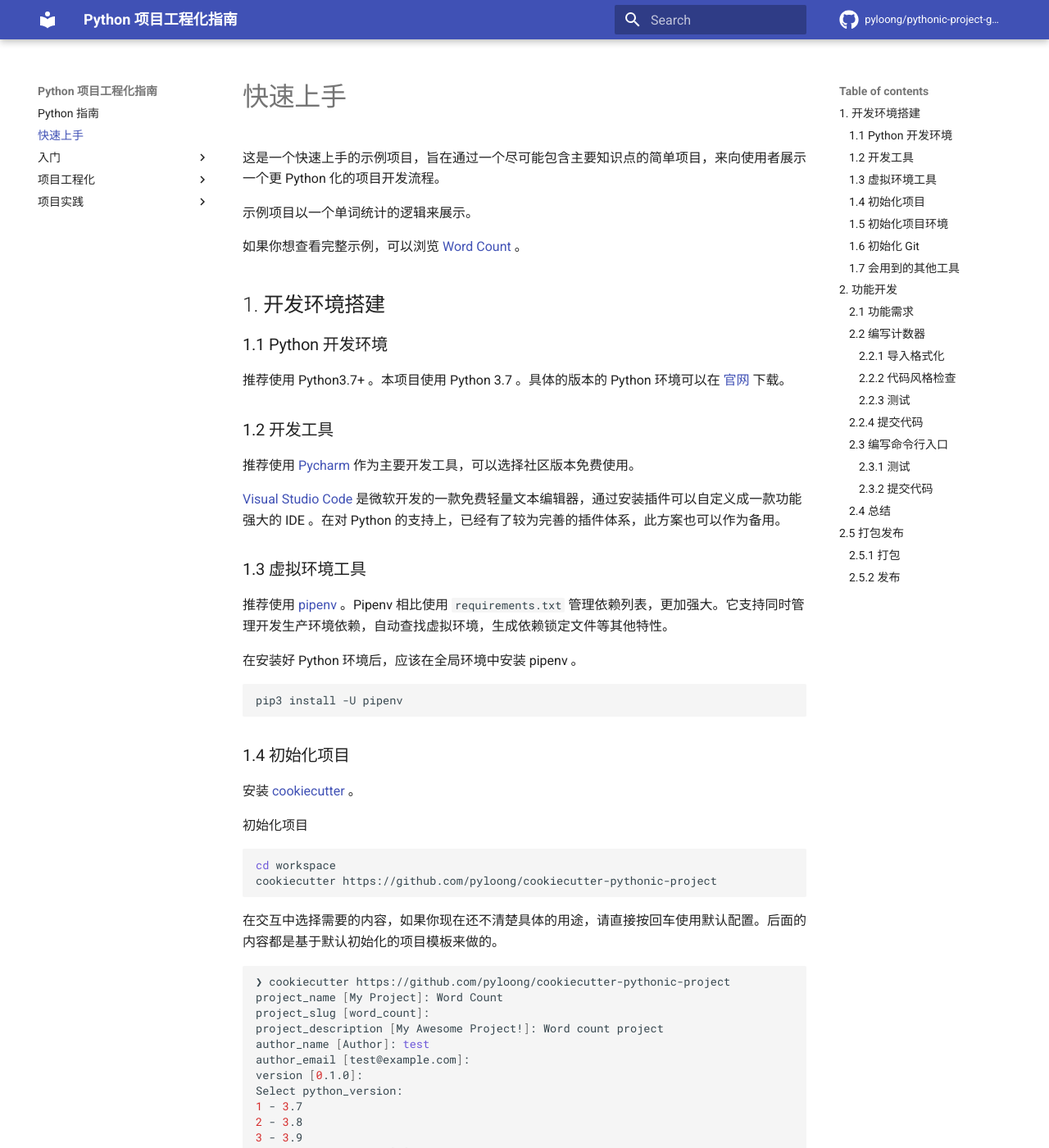
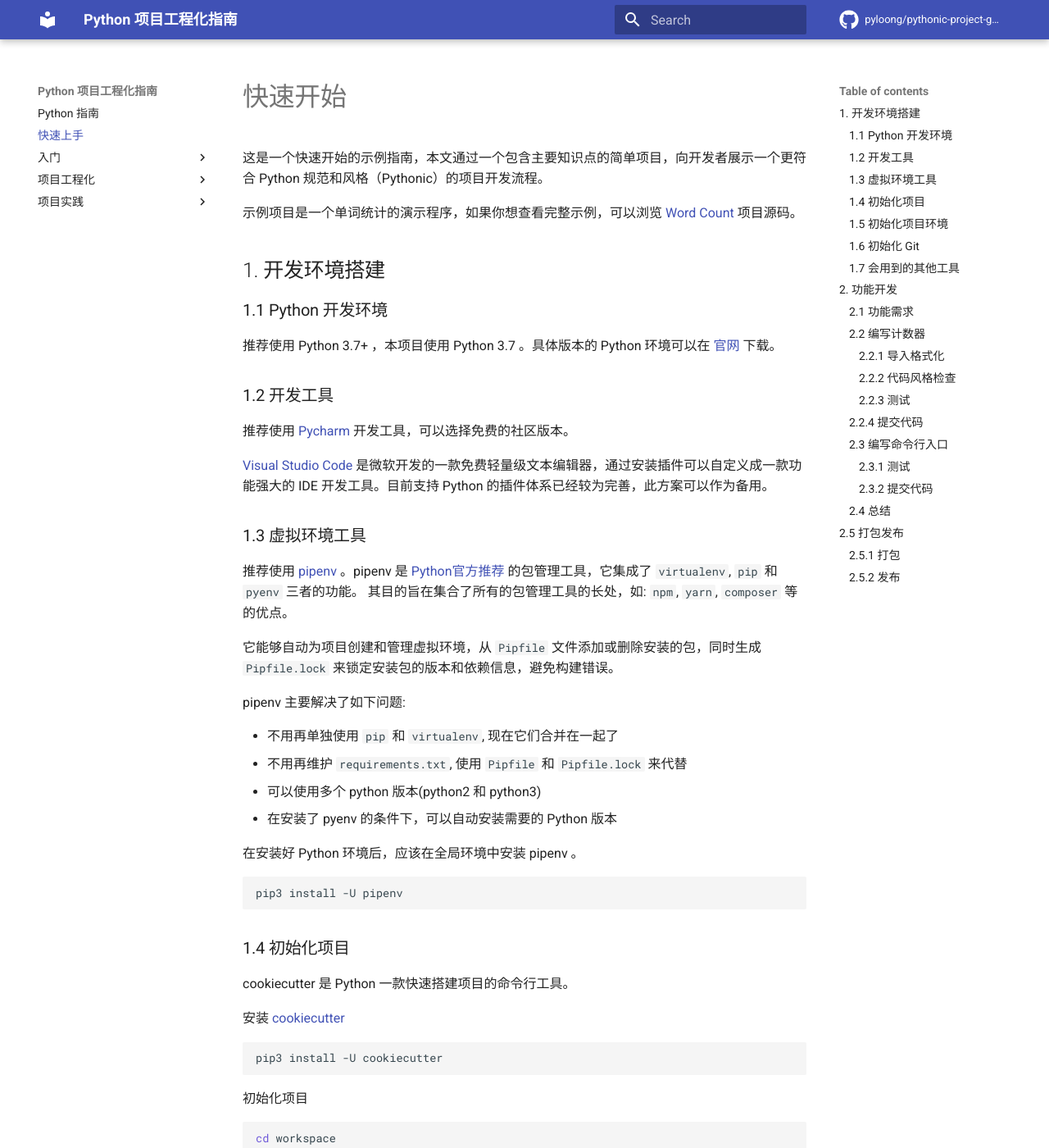
Before and after one commit to pyloong/pythonic-project-guidelines, an MkDocs documentation site: the page built from docs/quick_start.md, in a window 1280 px wide and 1400 px high. Shown: the whole window at 82% size. Built offline with MkDocs 1.6.1 and Material for MkDocs 9.7.7, drawn with Linux system fonts in a browser that asks for light colours; comment, search, counter and statistics services are not loaded; some of the changed text lies outside the part shown.

Commit message:
fix(quick_start): 调整语言措辞

````diff
--- a/docs/quick_start.md
+++ b/docs/quick_start.md
@@ -1,26 +1,34 @@
-# 快速上手
+# 快速开始
 
-这是一个快速上手的示例项目，旨在通过一个尽可能包含主要知识点的简单项目，来向使用者展示一个更 Python 化的项目开发流程。
+这是一个快速开始的示例指南，本文通过一个包含主要知识点的简单项目，向开发者展示一个更符合 Python 规范和风格（Pythonic）的项目开发流程。
 
-示例项目以一个单词统计的逻辑来展示。
-
-如果你想查看完整示例，可以浏览 [Word Count](https://github.com/pyloong/pythonic-project-samples/tree/feature/word_count) 。
+示例项目是一个单词统计的演示程序，如果你想查看完整示例，可以浏览 [Word Count](https://github.com/pyloong/pythonic-project-samples/tree/feature/word_count) 项目源码。
 
 ## 1. 开发环境搭建
 
 ### 1.1 Python 开发环境
 
-推荐使用 Python3.7+ 。本项目使用 Python 3.7 。具体的版本的 Python 环境可以在 [官网](https://www.python.org/downloads/) 下载。
+推荐使用 Python 3.7+ ，本项目使用 Python 3.7 。具体版本的 Python 环境可以在 [官网](https://www.python.org/downloads/) 下载。
 
 ### 1.2 开发工具
 
-推荐使用 [Pycharm](https://www.jetbrains.com/pycharm/) 作为主要开发工具，可以选择社区版本免费使用。
+推荐使用 [Pycharm](https://www.jetbrains.com/pycharm/) 开发工具，可以选择免费的社区版本。
 
-[Visual Studio Code](https://code.visualstudio.com/) 是微软开发的一款免费轻量文本编辑器，通过安装插件可以自定义成一款功能强大的 IDE 。在对 Python 的支持上，已经有了较为完善的插件体系，此方案也可以作为备用。
+[Visual Studio Code](https://code.visualstudio.com/) 是微软开发的一款免费轻量级文本编辑器，通过安装插件可以自定义成一款功能强大的 IDE 开发工具。目前支持 Python 的插件体系已经较为完善，此方案可以作为备用。
 
 ### 1.3 虚拟环境工具
 
-推荐使用 [pipenv](https://pipenv.pypa.io/en/latest/) 。Pipenv 相比使用 `requirements.txt` 管理依赖列表，更加强大。它支持同时管理开发生产环境依赖，自动查找虚拟环境，生成依赖锁定文件等其他特性。
+推荐使用 [pipenv](https://pipenv.pypa.io/en/latest/) 。pipenv 是 [Python官方推荐](https://packaging.python.org/tutorials/managing-dependencies/#managing-dependencies) 的包管理工具，它集成了 `virtualenv`, `pip` 和 `pyenv` 三者的功能。
+其目的旨在集合了所有的包管理工具的长处，如: `npm`, `yarn`, `composer` 等的优点。
+
+它能够自动为项目创建和管理虚拟环境，从 `Pipfile` 文件添加或删除安装的包，同时生成 `Pipfile.lock` 来锁定安装包的版本和依赖信息，避免构建错误。
+
+pipenv 主要解决了如下问题:
+
+- 不用再单独使用 `pip` 和 `virtualenv`, 现在它们合并在一起了
+- 不用再维护 `requirements.txt`, 使用 `Pipfile` 和 `Pipfile.lock` 来代替
+- 可以使用多个 python 版本(python2 和 python3)
+- 在安装了 pyenv 的条件下，可以自动安装需要的 Python 版本
 
 在安装好 Python 环境后，应该在全局环境中安装 pipenv 。
 
@@ -30,7 +38,13 @@
 
 ### 1.4 初始化项目
 
-安装 [cookiecutter](https://cookiecutter.readthedocs.io/en/1.7.2/README.html) 。
+cookiecutter 是 Python 一款快速搭建项目的命令行工具。
+
+安装 [cookiecutter](https://cookiecutter.readthedocs.io/en/1.7.2/README.html)
+
+```bash
+pip3 install -U cookiecutter
+```
 
 初始化项目
 
@@ -39,7 +53,7 @@
 cookiecutter https://github.com/pyloong/cookiecutter-pythonic-project
 ```
 
-在交互中选择需要的内容，如果你现在还不清楚具体的用途，请直接按回车使用默认配置。后面的内容都是基于默认初始化的项目模板来做的。
+运行命令后会出现下面的配置过程，如果你不清楚配置的具体用途，可以直接按回车使用默认配置，默认配置使用项目模板初始化。
 
 ```bash
 ❯ cookiecutter https://github.com/pyloong/cookiecutter-pythonic-project
@@ -70,9 +84,9 @@
 init_bootstrap [n]:
 ```
 
-如果你在使用项目模板时或者使用生成后的项目结构有任何问题和疑问，可以发起 [ISSUE](https://github.com/pyloong/cookiecutter-pythonic-project/issues) 沟通。
+如果你在使用项目模板过程中有任何问题或疑问，可以通过发起 [issues](https://github.com/pyloong/cookiecutter-pythonic-project/issues) 来反馈。
 
-生成后的项目结构如下：
+生成的项目结构如下：
 
 ```txt
 
@@ -95,7 +109,9 @@
 
 ```
 
-目录中的 `src` 下有一个项目模块，用来存放项目源代码，测试目录用来编写模块的相关测试。 `Pipfile` 包含初始依赖， `setup.cfg` 和 `setup.py` 定义了项目描述信息。 `tox.ini` 定义了自动化执行逻辑。
+在项目 `src` 下，项目模块用来存放模块的源代码， `tests` 用来编写模块的测试代码。
+
+`Pipfile` 包含项目初始依赖，`setup.cfg` 和 `setup.py` 定义了项目描述信息，`tox.ini` 定义了任务自动化执行逻辑。
 
 ### 1.5 初始化项目环境
 
@@ -105,16 +121,16 @@
 pipenv install -d
 ```
 
-初始化完成后，会生成一个 `Pipfile.lock` 的依赖锁定文件。当在生产环境中
+初始化完成后，会生成一个 `Pipfile.lock`，可以用来锁定生产环境安装包的版本和依赖信息。
 
 ### 1.6 初始化 Git
 
-推荐使用 [Git](https://git-scm.com/) 对项目进行版本管理。所以需要提前安装 Git ，并熟悉常用 Git 的概念和常用 Git 命令。
+推荐使用 [Git](https://git-scm.com/) 对项目进行版本管理。所以需要提前安装 Git ，并熟悉常用的 Git 概念和 Git 命令。
 
 ```bash
 git init
 git config user.name test
-git config user.email test.example.com
+git config user.email test@example.com
 
 # 初始化项目提交
 git add .
@@ -123,15 +139,15 @@
 
 ### 1.7 会用到的其他工具
 
-在 `Pipfile` 文件中，默认添加了一些开发环境中需要使用的工具。
+在生成的 `Pipfile` 文件中，默认添加了一些开发环境中常用的工具。
 
-- `isort`: [isort](https://pycqa.github.io/isort/) 是一个自动格式化导入的工具。
-- `pylint`: [pylint](https://www.pylint.org/) 是一个检测代码风格的工具。
-- `pytest`: [pytest](https://docs.pytest.org/en/stable/) 是一个更加易用的测试框架，兼容 `unittest`
-- `pytest-cov`: [pytest-cov](https://github.com/pytest-dev/pytest-cov)是 `pytest` 的 [Coverage](https://coverage.readthedocs.io/en/coverage-5.4/) 插件，用来显示测试覆盖率
-- `tox`: [tox](https://tox.readthedocs.io/en/latest/) 是一个做自动化的工具。
+- `isort`: [isort](https://pycqa.github.io/isort/) 是一个自动格式化导入工具
+- `pylint`: [pylint](https://www.pylint.org/) 是一个检测代码风格工具
+- `pytest`: [pytest](https://docs.pytest.org/en/stable/) 是一个更加易用的测试框架，兼容 `unittest` 测试框架
+- `pytest-cov`: [pytest-cov](https://github.com/pytest-dev/pytest-cov) 是 `pytest` 的 [Coverage](https://coverage.readthedocs.io/en/latest/) 插件，用来统计测试覆盖率
+- `tox`: [tox](https://tox.readthedocs.io/en/latest/) 是一个任务自动化工具
 
-相关功能可以阅读对应的文档。
+相关功能可以阅读对应的技术说明文档。
 
 ## 2. 功能开发
 
@@ -141,11 +157,11 @@
 pip install -e .
 ```
 
-这么做是将 `src` 下的包安装到 Python 环境中，否则无法正常导入包中的模块。
+这样做的目的是将 `src` 下的包安装到 Python 环境中，否则无法正常导入包中的模块。
 
 ### 2.1 功能需求
 
-项目提供从一个文本文件读取数据，然后以空格分割单词，统计该文件有多少个单词，并将结果写入一个文件。
+示例项目提供一个从文本文件读取数据，以空格分割单词，统计该文件中的单词数量，并将结果写入到目标文件中。
 
 ### 2.2 编写计数器
 
@@ -217,27 +233,27 @@
 
 #### 2.2.2 代码风格检查
 
-在项目根目录运行 [pylint](https://www.pylint.org/) 检查代码是否规范，是否符合 `PEP8`
+在项目根目录运行 [pylint](https://www.pylint.org/) 检查代码是否规范，是否符合 [PEP8](https://www.python.org/dev/peps/pep-0008/) 标准。
 
 ```bash
 pylint tests src
 ```
 
-此操作会列出代码中不符合规范的部分，并以对应的规范名称显示。可以在[这里](https://pylint.readthedocs.io/en/latest/technical_reference/features.html) 找到所有规则。
+此操作会列出代码中不符合规范的部分，并显示对应的规范名称。可以在 [这里](https://pylint.readthedocs.io/en/latest/technical_reference/features.html) 找到所有规则。
 
-在修改后记得再次运行 `isort` 格式化倒包，直到两个命令都没有异常输出为止。
+在完成修改后再次运行两个命令，直到都没有异常输出为止。
 
 #### 2.2.3 测试
 
-> 如果你使用的是 Pycharm 开发，可以通过点击  `File` --> `Settings` --> `Tools` --> `Python Integrated Tools` --> `Testing` --> `Default runner` 选择测试框架。推荐使用 pytest
+> 如果你使用的是 Pycharm 开发，可以通过点击  `File` --> `Settings` --> `Tools` --> `Python Integrated Tools` --> `Testing` --> `Default runner` 选择测试框架，推荐使用 `pytest`。
 
-为了方便使用 `mock` 安装 `pytest-mock` 模块，可以在 `pytest` 的 `fixture` 特性上使用 `mock`。
+为了方便使用 `mock` 可以安装 `pytest-mock` 模块，可以在 `pytest` 的 `fixture` 特性上使用 `mock`。
 
 ```bash
 pipenv install -d pytest-mock
 ```
 
-增加测试配置，在 `tests/conftest.py` 中加入：
+添加测试配置，在 `tests/conftest.py` 中加入：
 
 ```python
 """Test config"""
@@ -256,9 +272,9 @@
 
 ```
 
-在 `tests/` 下增加和 `src/word_count` 结构相同的文件，并在文件名钱增加 `test_` 前缀。
+在 `tests/` 下添加与 `src/word_count` 目录中文件名相同的文件，并在文件名前添加 `test_` 前缀。
 
-增加 `tests/test_counter.py` 文件：
+添加文件 `tests/test_counter.py`：
 
 ```python
 """Test counter"""
@@ -325,7 +341,7 @@
 
 ### 2.3 编写命令行入口
 
-在 `src/word_count/` 下，创建 `cmdline.py` 加入如下内容：
+在 `src/word_count/` 目录下，创建 `cmdline.py` 文件，加入如下内容：
 
 ```python
 """Cmdline"""
@@ -410,7 +426,7 @@
 
 ```
 
-运行 `pytest` ，让测试正确运行。
+运行 `pytest`，让测试正确运行。
 
 运行 `isort` 和 `pylint` 格式化代码并检查代码风格。
 
@@ -423,15 +439,15 @@
 
 ### 2.4 总结
 
-至此，我们开发了。而且开发过程中遵循了 “开发功能单元” ==> “代码风格检查” ==> “单元测试” 的流程。
+至此，我们的功能已经开发完成。在整个开发过程中，我们遵循了 “开发功能特性” => “代码风格检查” => “单元测试” 的流程。
 
-如果感觉每次运行多个命令比较繁琐，可以在项目目录中运行 `tox` 自动化测试、倒包检查、代码风格检查。
+如果感觉每次运行多个命令比较繁琐，可以在项目根目录中运行 `tox` 自动化完成代码测试、导包检查和代码风格检查。
 
 ```bash
 tox
 ```
 
-此时可以在终端运行单词统计：
+现在可以在终端中运行单词统计：
 
 ```bash
 python src/word_count/cmdline.py -s foo.txt -d bar.txt
@@ -439,9 +455,9 @@
 
 ## 2.5 打包发布
 
-如果希望别人更方便的使用项目，可以将项目打包后发布到 pypi 中，在需要用的地方运行 `pip install -U word-count` 即可。
+如果希望别人能更方便的使用项目，可以将项目打包发布到 [pypi](https://pypi.org/) 中，然后在需要使用的地方运行 `pip install -U word-count`。
 
-但是安装到环境后运行 `cmdline.py` 就会比较困难，所以需要将 `cmdline.py` 注册成可执行命令。
+但是安装到环境后去运行 `cmdline.py` 会比较困难，所以需要将 `cmdline.py` 注册成可执行命令。
 
 修改 `setup.cfg` 文件，在 `[options.entry_points]` 下增加如下内容：
 
@@ -451,7 +467,7 @@
     word_count = word_count.cmdline:main
 ```
 
-当使用 `pip` 命令将项目包安装到环境中后，会自动注册一个 `word_count` 的可执行命令。
+当使用 `pip` 命令将项目包安装到环境后，会自动注册一个 `word_count` 的可执行命令。
 
 再次将本地项目以可编辑方式安装到当前 Python 环境：
 
@@ -475,7 +491,7 @@
 
 ### 2.5.1 打包
 
-运行命令打包：
+运行打包命令：
 
 ```bash
 python setup.py sdist bdist_wheel
````
Also changed, not shown: other parts of docs/quick_start.md (+2 -2 lines).
